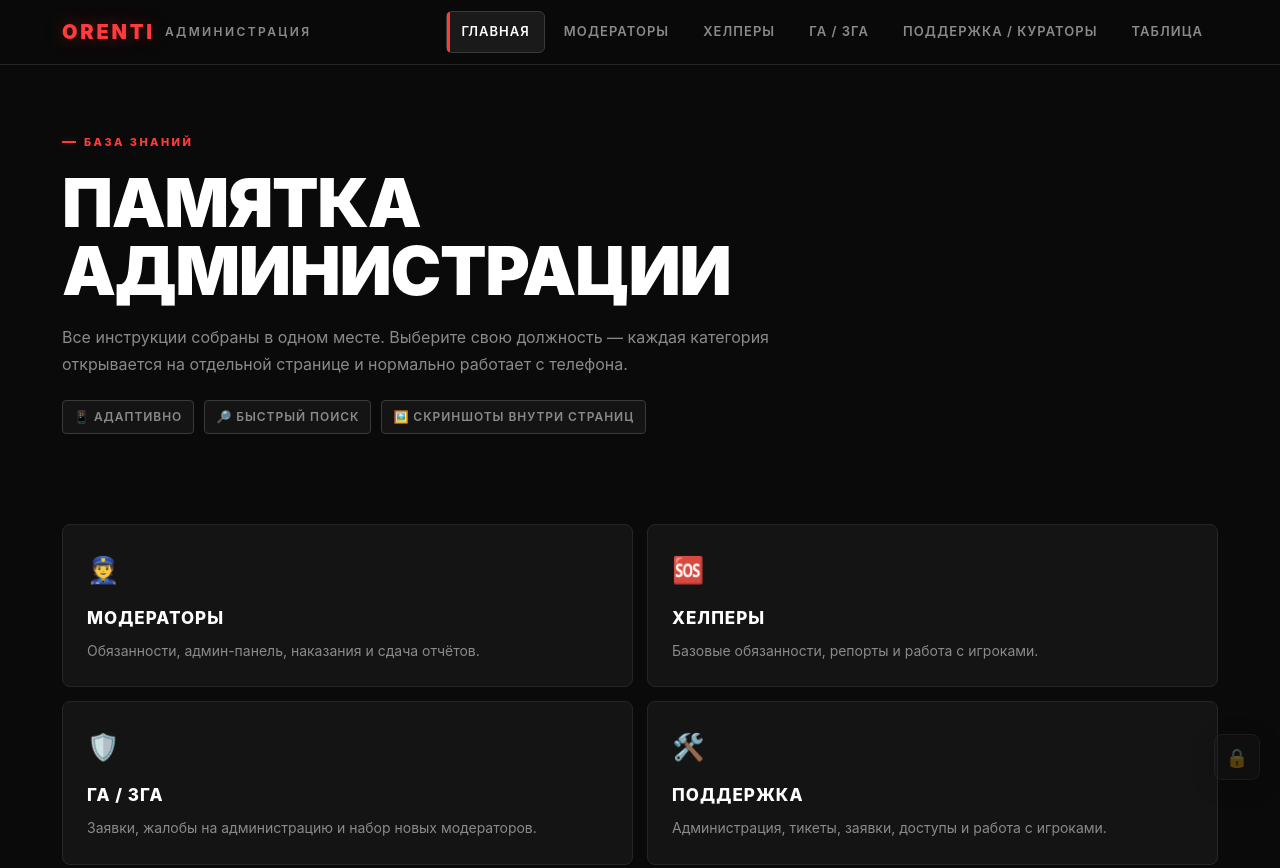
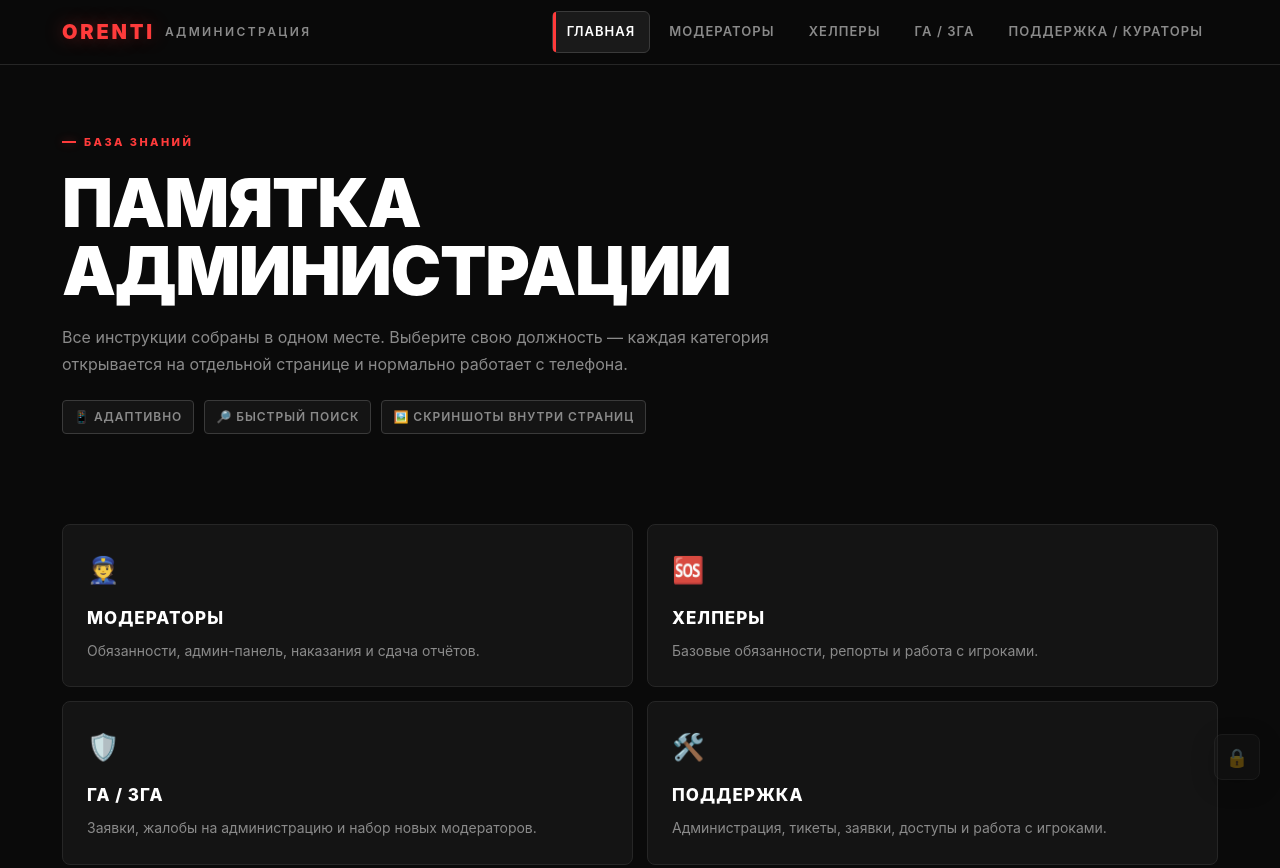
Before and after one commit to XRUMk1/orenti, a website: page index.html in a window 1280 px wide. Shown: the top 868 px of the page. Drawn offline with Linux system fonts and the light colour scheme; no server answers.

Commit message:
Update index.html

```diff
--- a/index.html
+++ b/index.html
@@ -3,7 +3,7 @@
 <link rel="icon" type="image/png" href="favicon.png">
 <link rel="apple-touch-icon" href="favicon.png">
 <link rel="stylesheet" href="style.css"></head><body>
-<header><div class="container nav"><a class="brand" href="index.html">ORENTI <span>Администрация</span></a><nav class="navlinks"><a class="active" href="index.html">Главная</a><a href="moderators.html">Модераторы</a><a href="helpers.html">Хелперы</a><a href="ga-zga.html">ГА / ЗГА</a><a href="support.html">Поддержка / кураторы</a><a href="table.html">Таблица</a></nav></div></header><main class="container">
+<header><div class="container nav"><a class="brand" href="index.html">ORENTI <span>Администрация</span></a><nav class="navlinks"><a class="active" href="index.html">Главная</a><a href="moderators.html">Модераторы</a><a href="helpers.html">Хелперы</a><a href="ga-zga.html">ГА / ЗГА</a><a href="support.html">Поддержка / кураторы</a></nav></div></header><main class="container">
 <section class="hero">
   <div class="kicker">База знаний</div>
   <h1>Памятка<br>администрации</h1>
```
